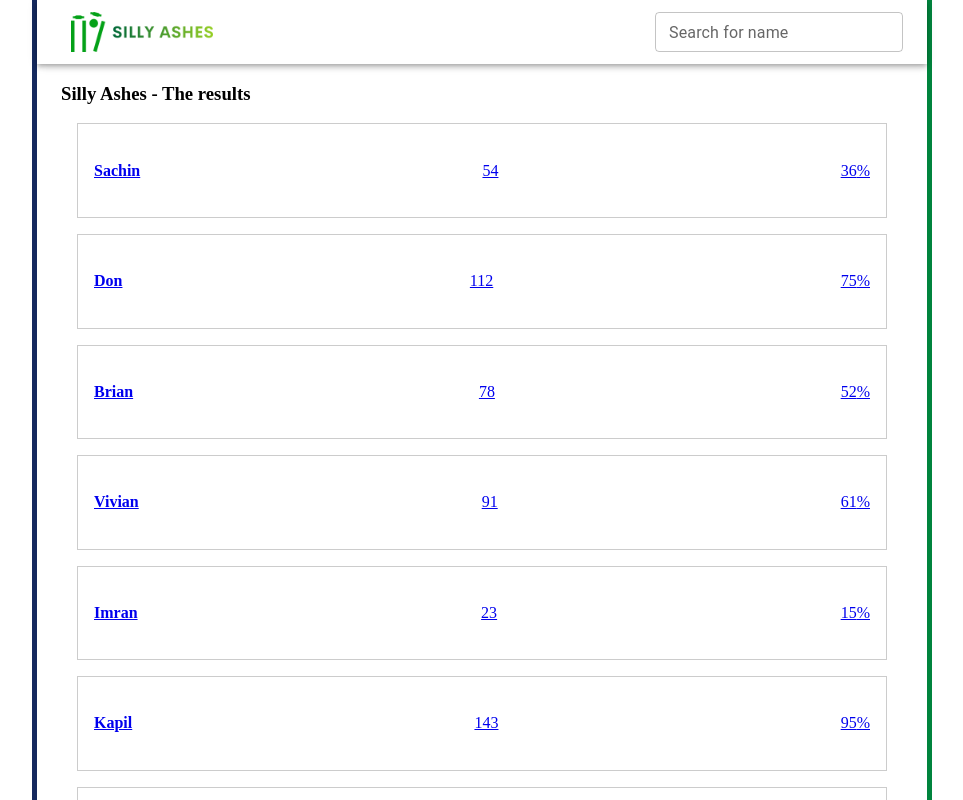
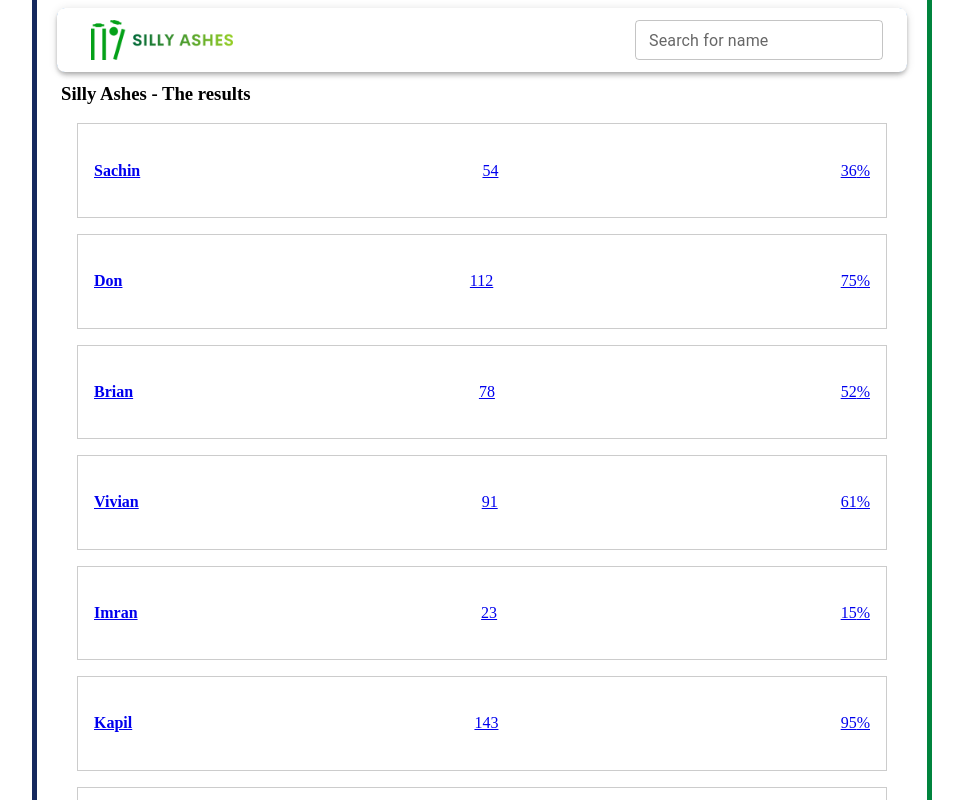
Before and after one commit to mdnrosen/sillyashes-results, a React (Vite) app: page / in a window 1280 px wide. Shown: the top 800 px of the page, without its empty margins (158-1121 px from the left). Built offline with nearby package versions, Linux system fonts and the light colour scheme.

Commit message:
Updated AppBar: now narrower and with curved edges.

```diff
--- a/src/App.css
+++ b/src/App.css
@@ -2,7 +2,7 @@
     min-height: 98svh;
     width: 100%;
     margin: -8px 8px;
-    padding: 8px 0;
+    padding: 16px 0;
     border-left: 5px solid rgb(21, 41, 94);
     border-right: 5px solid rgb(0, 132, 61);
 }
--- a/src/components/Navbar.jsx
+++ b/src/components/Navbar.jsx
@@ -4,13 +4,13 @@ import { AppBar, Box, TextField, Toolbar } from '@mui/material'
 
 export const Navbar = props => {
 
-    const calculatedWidth = props.containerWidth.width - 10 // 10 is the border
+    const calculatedWidth = props.containerWidth.width - 50
 
     console.log(calculatedWidth);
 
     return (
-            <AppBar position="fixed" sx={{ left: '50%', transform: 'translateX(-50%)', width: calculatedWidth }} >
-                <Toolbar sx={{ display: 'flex', justifyContent: 'space-between', bgcolor: "white" }}>
+            <AppBar position="fixed" sx={{ left: '50%', transform: 'translateX(-50%)', width: calculatedWidth, marginTop:'8px', borderRadius: '9px' }} >
+                <Toolbar sx={{ display: 'flex', justifyContent: 'space-between', bgcolor: "white", borderRadius: '8px' }}>
                     <Box
                         component="img"
                         sx={{ maxHeight: { xs: 25, md: 40 }, margin: '10px' }}
```
